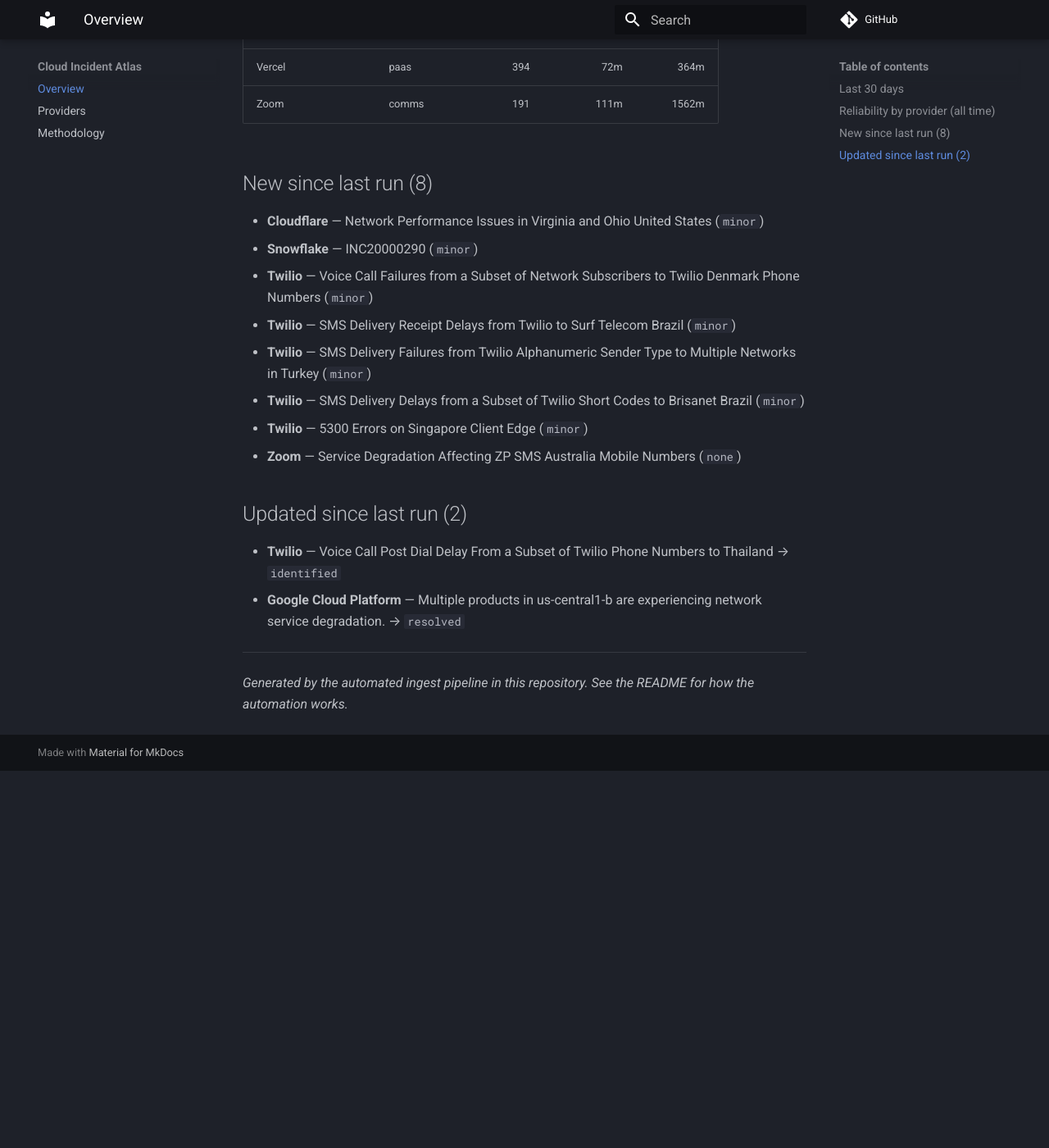
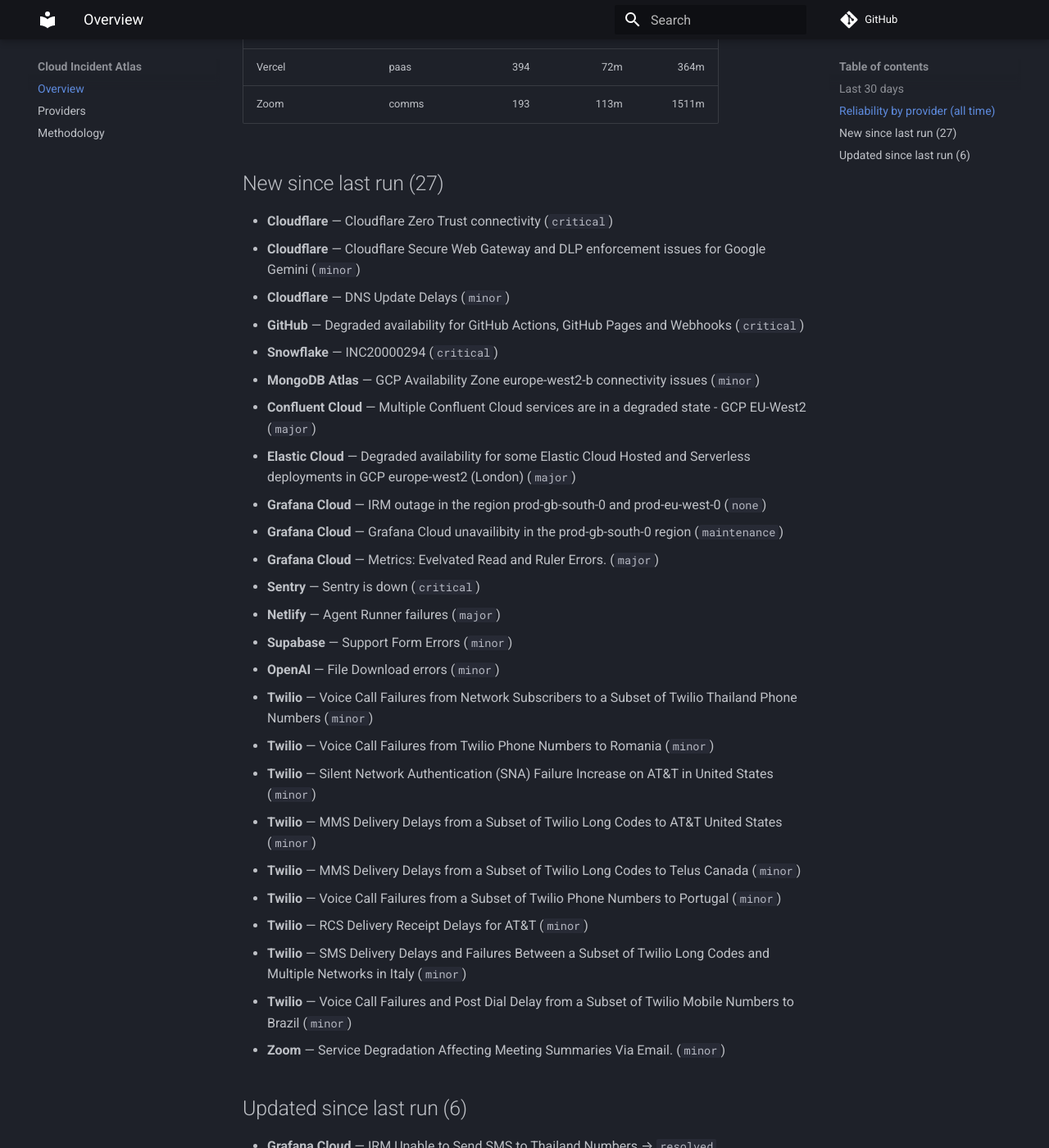
Before and after one commit to ayushgupta07xx/cloud-incident-atlas, an MkDocs documentation site: the page built from docs/index.md, in a window 1280 px wide and 1400 px high, scrolled down 1479 px. Shown: the whole window at 82% size. Built offline with MkDocs 1.6.1 and Material for MkDocs 9.7.7, drawn with Linux system fonts in a browser that asks for light colours; comment, search, counter and statistics services are not loaded; before the commit the page ends 2419 px from its top, so only the background shows below that; some of the changed text lies outside the part shown.

Commit message:
docs: refresh digest and charts
Regenerated from the corpus by the ingest pipeline.

Run: https://github.com/ayushgupta07xx/cloud-incident-atlas/actions/runs/39439606504

Co-authored-by: github-actions[bot] <41898282+github-actions[bot]@users.noreply.github.com>

```diff
--- a/docs/index.md
+++ b/docs/index.md
@@ -15,43 +15,64 @@
 | Amazon Web Services | cloud | 79 | — | — |
 | Microsoft Azure | cloud | 1 | — | — |
 | CircleCI | devtools | 320 | 69m | 481m |
-| Cloudflare | cdn | 6785 | 239m | 506m |
-| Confluent Cloud | data | 266 | 194m | 1606m |
+| Cloudflare | cdn | 6788 | 239m | 506m |
+| Confluent Cloud | data | 267 | 194m | 1606m |
 | Datadog | observability | 127 | 73m | 226m |
 | DigitalOcean | cloud | 510 | 144m | 571m |
 | Discord | comms | 224 | 56m | 292m |
-| Elastic Cloud | observability | 260 | 192m | 1543m |
-| Google Cloud Platform | cloud | 7 | 640m | — |
-| GitHub | devtools | 638 | 67m | 291m |
-| Grafana Cloud | observability | 779 | 91m | 1132m |
+| Elastic Cloud | observability | 261 | 192m | 1543m |
+| Google Cloud Platform | cloud | 8 | 556m | — |
+| GitHub | devtools | 639 | 67m | 290m |
+| Grafana Cloud | observability | 782 | 92m | 1138m |
 | HashiCorp Cloud | devtools | 40 | 178m | 1647m |
-| MongoDB Atlas | data | 278 | 120m | 1406m |
-| Netlify | paas | 226 | 38m | 187m |
+| MongoDB Atlas | data | 279 | 120m | 1406m |
+| Netlify | paas | 227 | 39m | 185m |
 | New Relic | observability | 108 | 63m | 311m |
 | npm | devtools | 65 | 107m | 347m |
-| OpenAI | ai | 112 | 111m | 673m |
-| Sentry | observability | 343 | 86m | 362m |
-| Snowflake | data | 206 | 118m | 596m |
-| Supabase | paas | 442 | 153m | 1323m |
-| Twilio | comms | 11130 | 270m | 1095m |
+| OpenAI | ai | 113 | 109m | 663m |
+| Sentry | observability | 344 | 85m | 361m |
+| Snowflake | data | 207 | 118m | 596m |
+| Supabase | paas | 443 | 152m | 1319m |
+| Twilio | comms | 11139 | 270m | 1095m |
 | Vercel | paas | 394 | 72m | 364m |
-| Zoom | comms | 191 | 111m | 1562m |
+| Zoom | comms | 193 | 113m | 1511m |
 
-## New since last run (8)
+## New since last run (27)
 
-- **Cloudflare** — Network Performance Issues in Virginia and Ohio United States (`minor`)
-- **Snowflake** — INC20000290 (`minor`)
-- **Twilio** — Voice Call Failures from a Subset of Network Subscribers to Twilio Denmark Phone Numbers (`minor`)
-- **Twilio** — SMS Delivery Receipt Delays from Twilio to Surf Telecom Brazil (`minor`)
-- **Twilio** — SMS Delivery Failures from Twilio Alphanumeric Sender Type to Multiple Networks in Turkey (`minor`)
-- **Twilio** — SMS Delivery Delays from a Subset of Twilio Short Codes to Brisanet Brazil (`minor`)
-- **Twilio** — 5300 Errors on Singapore Client Edge (`minor`)
-- **Zoom** — Service Degradation Affecting ZP SMS Australia Mobile Numbers (`none`)
+- **Cloudflare** — Cloudflare Zero Trust connectivity (`critical`)
+- **Cloudflare** — Cloudflare Secure Web Gateway and DLP enforcement issues for Google Gemini (`minor`)
+- **Cloudflare** — DNS Update Delays (`minor`)
+- **GitHub** — Degraded availability for GitHub Actions, GitHub Pages and Webhooks (`critical`)
+- **Snowflake** — INC20000294 (`critical`)
+- **MongoDB Atlas** — GCP Availability Zone europe-west2-b connectivity issues (`minor`)
+- **Confluent Cloud** — Multiple Confluent Cloud services are in a degraded state - GCP EU-West2 (`major`)
+- **Elastic Cloud** — Degraded availability for some Elastic Cloud Hosted and Serverless deployments in GCP europe-west2 (London) (`major`)
+- **Grafana Cloud** — IRM outage in the region prod-gb-south-0 and prod-eu-west-0 (`none`)
+- **Grafana Cloud** — Grafana Cloud unavailibity in the prod-gb-south-0 region (`maintenance`)
+- **Grafana Cloud** — Metrics: Evelvated Read and Ruler Errors. (`major`)
+- **Sentry** — Sentry is down (`critical`)
+- **Netlify** — Agent Runner failures (`major`)
+- **Supabase** — Support Form Errors (`minor`)
+- **OpenAI** — File Download errors (`minor`)
+- **Twilio** — Voice Call Failures from Network Subscribers to a Subset of Twilio Thailand Phone Numbers (`minor`)
+- **Twilio** — Voice Call Failures from Twilio Phone Numbers to Romania (`minor`)
+- **Twilio** — Silent Network Authentication (SNA) Failure Increase on AT&T in United States (`minor`)
+- **Twilio** — MMS Delivery Delays from a Subset of Twilio Long Codes to AT&T United States (`minor`)
+- **Twilio** — MMS Delivery Delays from a Subset of Twilio Long Codes to Telus Canada (`minor`)
+- **Twilio** — Voice Call Failures from a Subset of Twilio Phone Numbers to Portugal (`minor`)
+- **Twilio** — RCS Delivery Receipt Delays for AT&T (`minor`)
+- **Twilio** — SMS Delivery Delays and Failures Between a Subset of Twilio Long Codes and Multiple Networks in Italy (`minor`)
+- **Twilio** — Voice Call Failures and Post Dial Delay from a Subset of Twilio Mobile Numbers to Brazil (`minor`)
+- **Zoom** — Service Degradation Affecting Meeting Summaries Via Email. (`minor`)
 
-## Updated since last run (2)
+## Updated since last run (6)
 
-- **Twilio** — Voice Call Post Dial Delay From a Subset of Twilio Phone Numbers to Thailand → `identified`
-- **Google Cloud Platform** — Multiple products in us-central1-b are experiencing network service degradation. → `resolved`
+- **Grafana Cloud** — IRM Unable to Send SMS to Thailand Numbers → `resolved`
+- **Grafana Cloud** — Phone call notifications to numbers in Russia and Kazakhstan are blocked → `resolved`
+- **Grafana Cloud** — Issues with Geomap Tiles → `resolved`
+- **Twilio** — Voice Call Failures from a Subset of Callers to Twilio Denmark Phone Numbers → `resolved`
+- **Twilio** — SMS Delivery Receipt Delays from Twilio to Surf Telecom Brazil → `identified`
+- **Twilio** — SMS Delivery Delays from a Subset of Twilio Short Codes to Brisanet Brazil → `monitoring`
 
 ---
 
```
Also changed, not shown: other parts of docs/index.md (+3 -3 lines), README.md (+9 -6 lines), docs/providers.md (+22 -22 lines), docs/img/mttr.svg, docs/img/timeline.svg.
